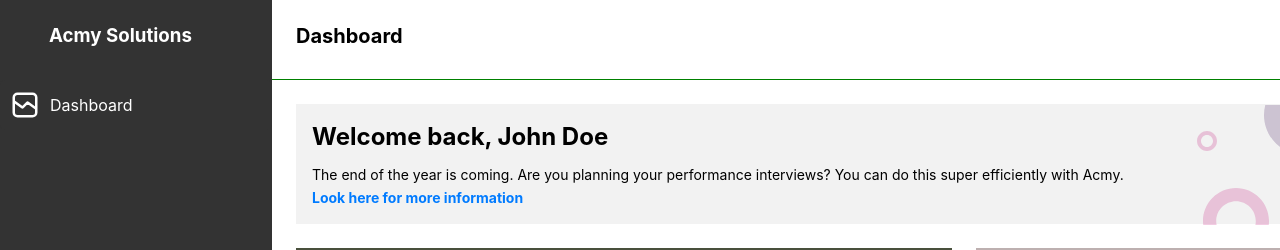
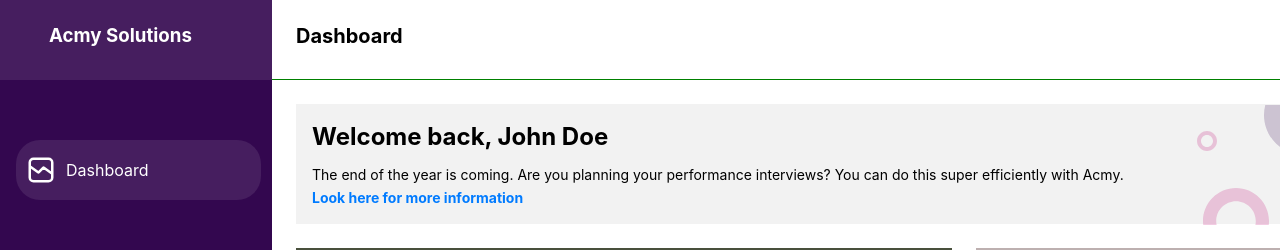
Before and after one commit to desilva-se19047/To-Do-App, a React (Create React App) app in the folder todo-app/: page / in a window 1280 px wide. Shown: the top 250 px of the page. Built offline with nearby package versions, Linux system fonts and the light colour scheme; no server answers.

Commit message:
modyfy sidenav component

```diff
--- a/todo-app/src/components/ComponentStyle.css
+++ b/todo-app/src/components/ComponentStyle.css
@@ -48,7 +48,7 @@
 .side-nav {
     width: 272px;
     height: 900px;
-    background-color: #333;
+    background-color:rgba(51, 7, 79, 1);
     color: #fff;
     margin-top: -80px;
   }
@@ -58,9 +58,13 @@
     color: #fff;
     display: flex;
     align-items: center;
-    background-color: #333;
+    background-color: rgba(235, 230, 237, 0.1);
     padding: 10px;
-    border-radius: 5px;
+    border-radius: 24px;
+    width: 225px;
+    height: 40px;
+    margin-top: 60px;
+    margin-left: 16px;
   }
 
   .dashboard-image-1 {
@@ -84,6 +88,7 @@
   .rectangle-430 {
     height: 80px;
     width: 272px;
+    background-color: rgba(235, 230, 237, 0.1);
   }
 
   /* Style for the frame component */
```
